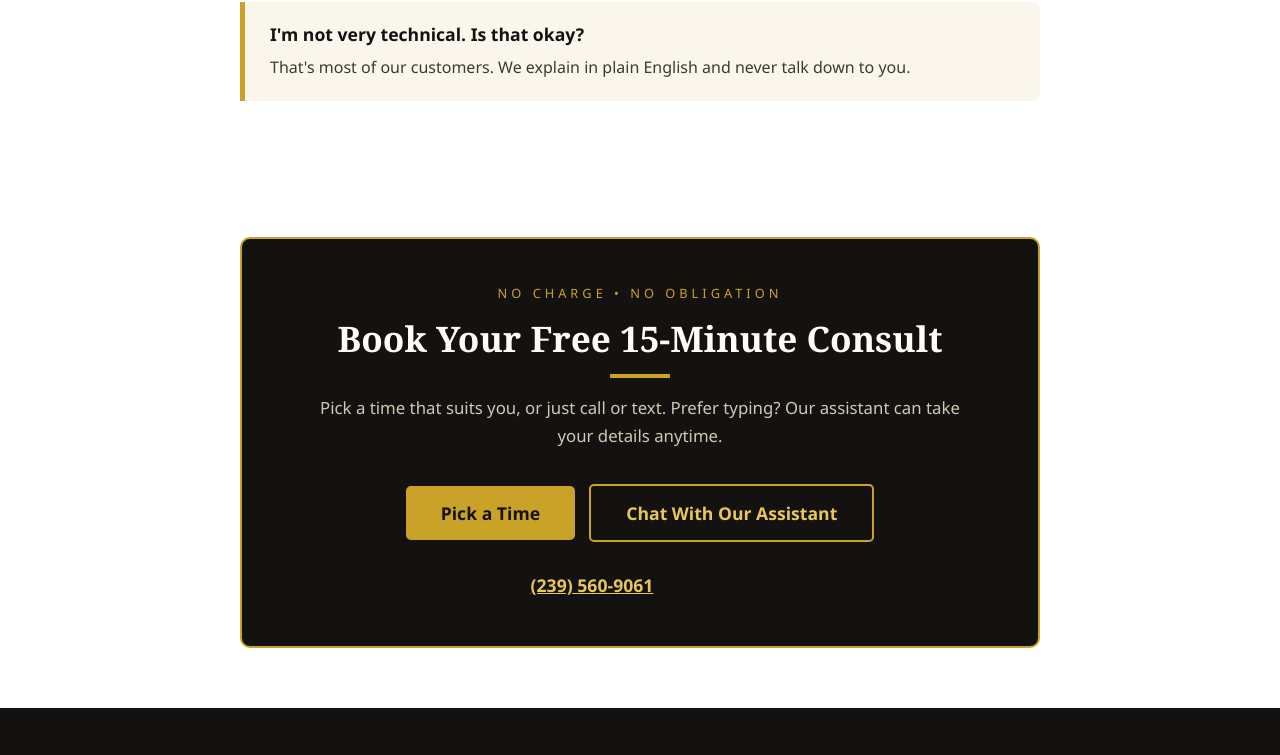
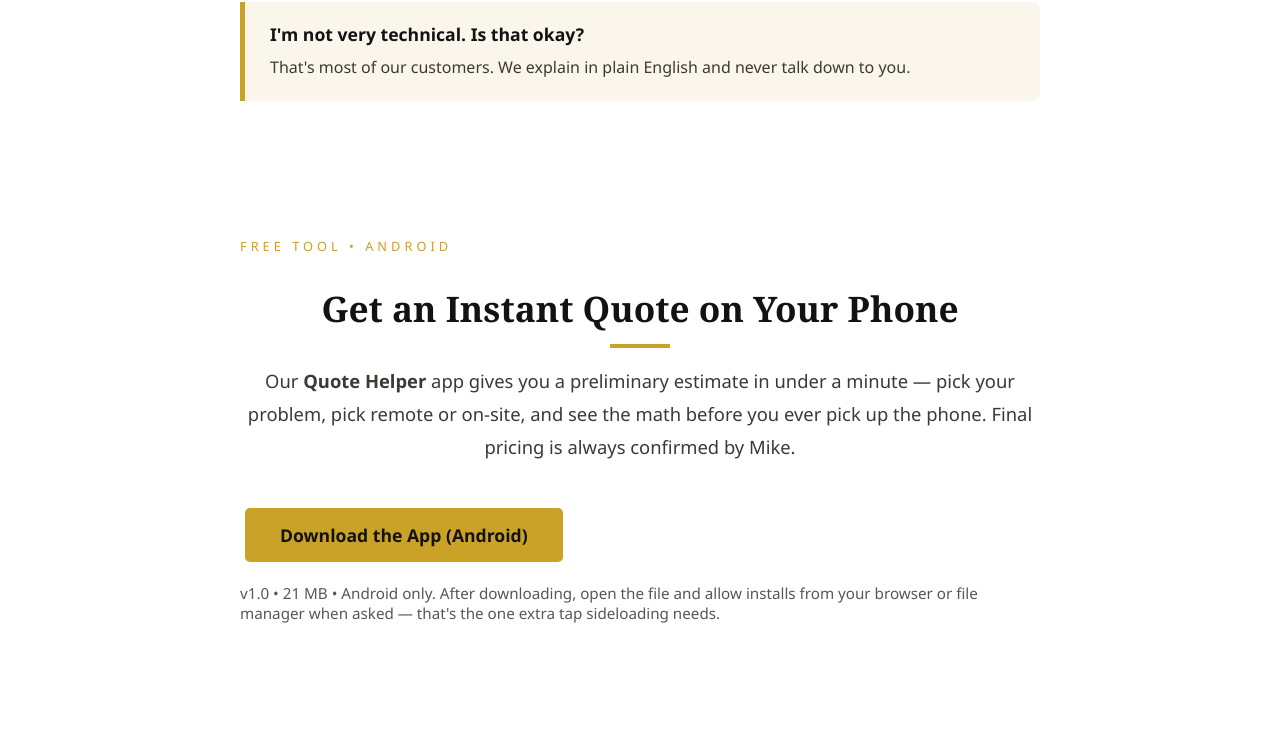
Before and after one commit to webbmike79-tech/speakeasy-support, a plain HTML site: page index.html in a window 1280 px wide. Shown: the part 3803-4558 px from the top of the page. Drawn offline with Linux system fonts and the light colour scheme.

Commit message:
Add Quote Helper app download section

```diff
--- a/index.html
+++ b/index.html
@@ -453,6 +453,21 @@
         </div>
     </section>
 
+    <section class="section" id="app" style="max-width: 800px;">
+        <div class="eyebrow">Free tool &bull; Android</div>
+        <h2>Get an Instant Quote on Your Phone</h2>
+        <p class="intro-text">
+            Our <strong>Quote Helper</strong> app gives you a preliminary estimate in under a minute &mdash;
+            pick your problem, pick remote or on-site, and see the math before you ever pick up the phone.
+            Final pricing is always confirmed by Mike.
+        </p>
+        <a href="downloads/speakeasy-quote-helper.apk" class="btn" download>Download the App (Android)</a>
+        <p style="margin-top: 16px; font-size: 0.95rem; opacity: 0.85;">
+            v1.0 &bull; 21 MB &bull; Android only. After downloading, open the file and allow installs from
+            your browser or file manager when asked &mdash; that&apos;s the one extra tap sideloading needs.
+        </p>
+    </section>
+
     <section class="section" id="book" style="max-width: 800px;">
         <div class="book-box">
             <div class="eyebrow">No charge &bull; No obligation</div>
```
